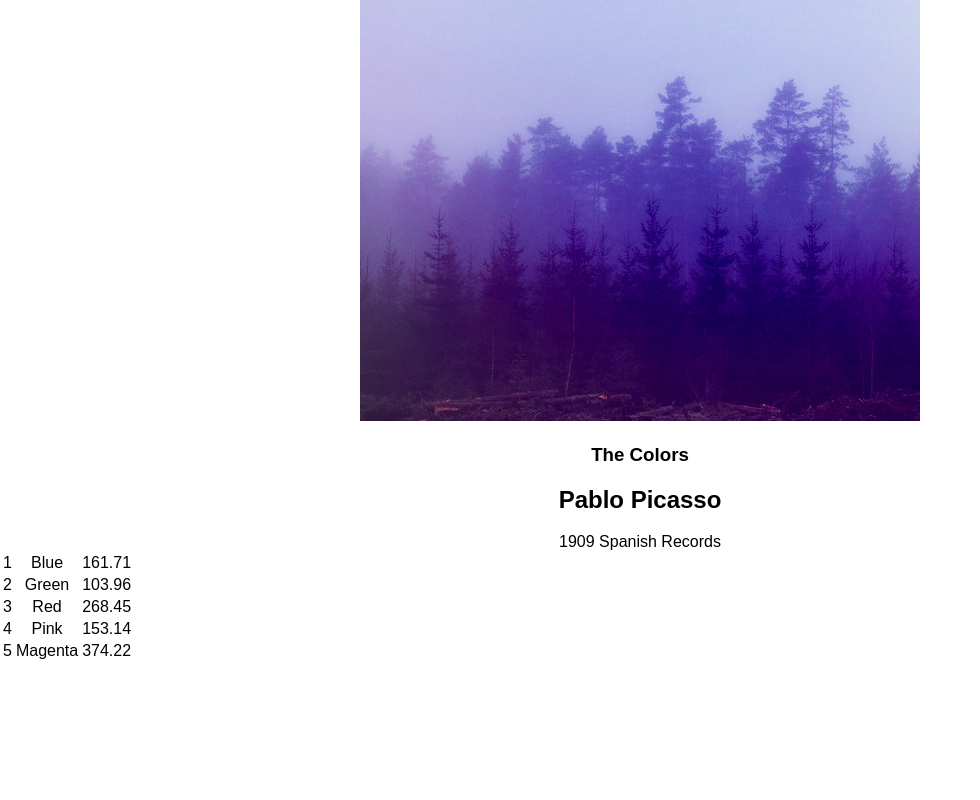
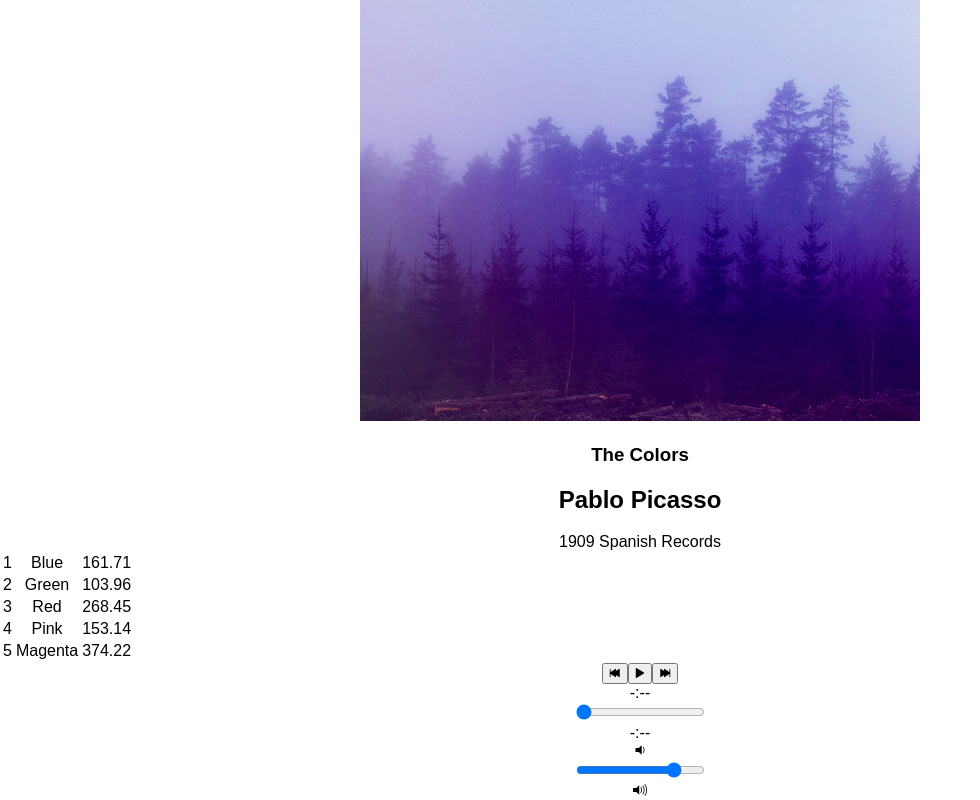
Before and after one commit to marialobillo/bloc-jams-react, a React (Create React App) app: page /album/the-colors in a window 1280 px wide. Shown: the part 237-1037 px from the top of the page, without its empty margins (0-980 px from the left). Before the commit the page ends 900 px from the top, so only its background shows below. Built offline with nearby package versions, Linux system fonts and the light colour scheme.

Commit message:
checkpoint player bar buttons: Completed

```diff
--- a/public/index.html
+++ b/public/index.html
@@ -20,6 +20,7 @@
       Learn how to configure a non-root public URL by running `npm run build`.
     -->
     <title>React App</title>
+    <link href="http://code.ionicframework.com/ionicons/2.0.1/css/ionicons.min.css" rel="stylesheet">
   </head>
   <body>
     <noscript>
@@ -36,5 +37,6 @@
       To begin the development, run `npm start` or `yarn start`.
       To create a production bundle, use `npm run build` or `yarn build`.
     -->
+
   </body>
 </html>
--- a/src/components/Album.js
+++ b/src/components/Album.js
@@ -1,6 +1,7 @@
 import React, { Component } from 'react';
 import albumData from './../data/albums';
 import Ionicon from 'react-ionicons';
+import PlayerBar from './PlayerBar';
 
 class Album extends Component{
   constructor(props){
@@ -50,6 +51,14 @@
     }
   }
 
+  handlePrevClic(){
+    const currentIndex = this.state.album.songs.findIndex(song => this.state.currentSong === song);
+    const newIndex = Math.max(0, currentIndex - 1);
+    const newSong = this.state.album.songs[newIndex];
+    this.setSong(newSong);
+    this.play();
+  }
+
   render(){
     return(
       <section className="album">
@@ -89,6 +98,12 @@
             }
           </tbody>
         </table>
+        <PlayerBar
+          isPlaying={this.state.isPlaying}
+          currentSong={this.state.currentSong}
+          handleSongClick={() => this.handleSongClick(this.state.currentSong)}
+          handlePrevClick={() => this.handlePrevClic()}
+        />
       </section>
     )
   }
--- /dev/null
+++ b/src/components/PlayerBar.js
@@ -0,0 +1,36 @@
+import React, { Component } from 'react';
+import Ionicon from 'react-ionicons';
+
+
+class PlayerBar extends Component {
+	render(){
+		return(
+			<section className="player-bar">
+				<section id="buttons">
+					<button id="previous" onClick={this.props.handlePrevClick} >
+						<span className="ion-skip-backward"></span>
+					</button>
+					<button id="play-pause" onClick={this.props.handleSongClick} >
+						<span className={this.props.isPlaying ? 'ion-pause' : 'ion-play'}></span>
+					</button>
+					<button id="next">
+						<span className="ion-skip-forward"></span>
+					</button>
+				</section>
+				<section id="time-control">
+					<div className="current-time">-:--</div>
+					<input type="range" className="seek-bar" value="0" />
+					<div className="total-time">-:--</div>
+				</section>
+				<section id="volume-control">
+					<div className="icon ion-volume-low"></div>
+					<input type="range" className="seek-bar" value="80" />
+					<div className="icon ion-volume-high"></div>
+				</section>
+			</section>
+
+		)
+	}
+}
+
+export default PlayerBar;
```
